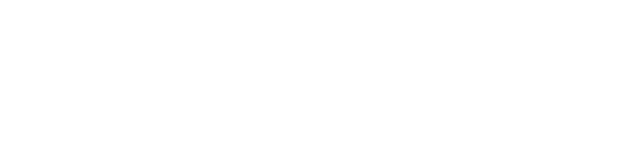
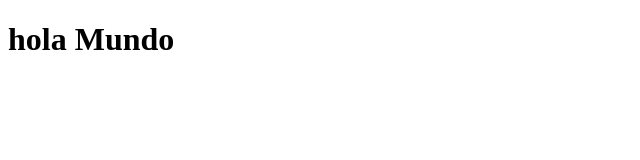
Before and after one commit to chelobotix/pruebaCursoMay2020, a plain HTML site: page index.html in a window 1280 px wide. Shown: the whole page, without its empty margins (0-640 px from the left). Drawn offline with Linux system fonts and the light colour scheme.

Commit message:
Agregando headers

```diff
--- a/index.html
+++ b/index.html
@@ -6,6 +6,6 @@
      <title>Document</title>
 </head>
 <body>
-
+     <h1>hola Mundo</h1>
 </body>
 </html>
```
